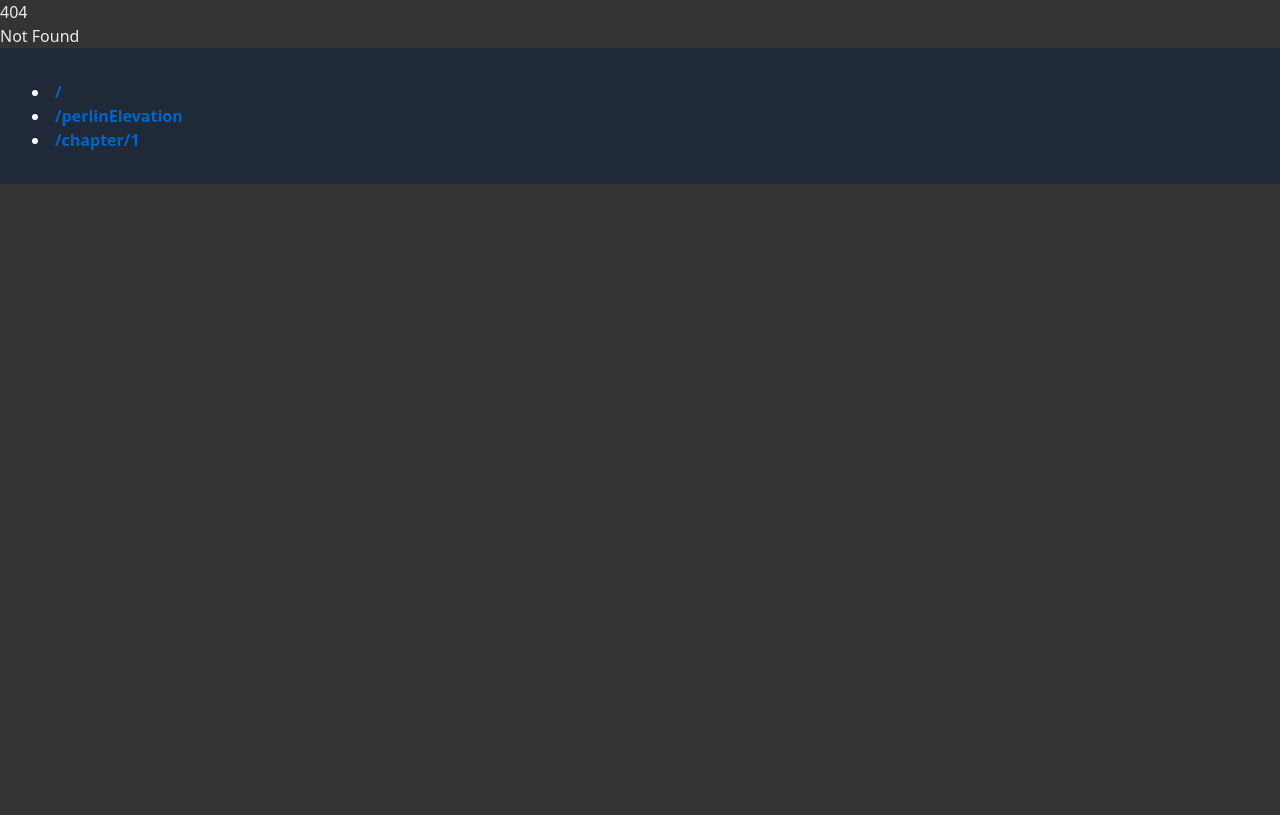
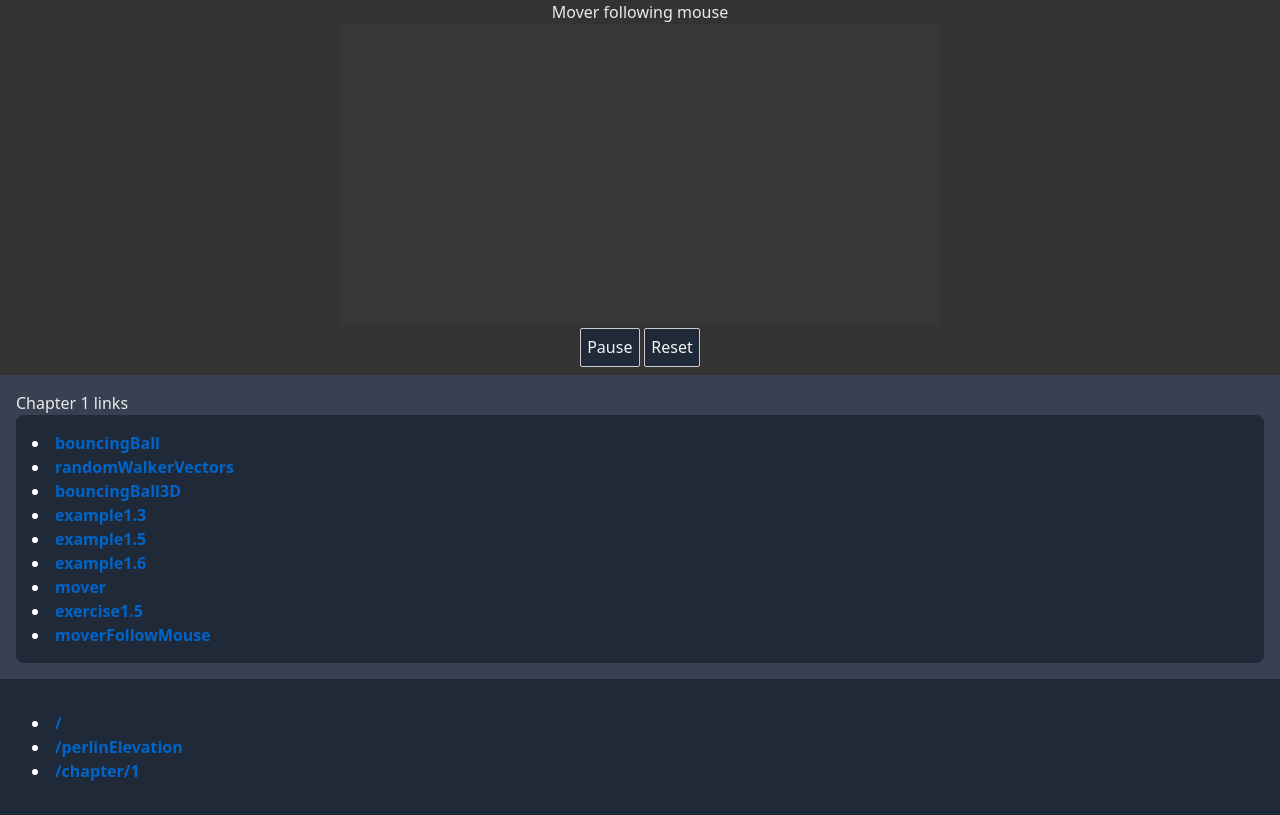
Before and after one commit to nonvenomous/nature-of-code-p5, a SvelteKit app: page /chapter/1/moverFollowMouse in a window 1280 px wide. Before the commit this address had no page. Built offline with nearby package versions, Linux system fonts and the light colour scheme.

Commit message:
Add moverFollowMouse example

```diff
--- a/src/routes/chapter/1/+layout.svelte
+++ b/src/routes/chapter/1/+layout.svelte
@@ -8,6 +8,7 @@
     'example1.6',
     'mover',
     'exercise1.5',
+    'moverFollowMouse',
   ] as const;
 </script>
 
--- /dev/null
+++ b/src/routes/chapter/1/moverFollowMouse/+page.svelte
@@ -0,0 +1,60 @@
+<script lang="ts">
+  import Sketch from '$lib/Sketch.svelte';
+  import p5 from 'p5';
+
+  const canvasWidth = 600;
+  const canvasHeight = 300;
+  const fps = 120;
+
+  class Mover {
+    position: p5.Vector;
+    velocity: p5.Vector;
+    acceleration: p5.Vector;
+    topSpeed: number;
+
+    constructor(p: p5) {
+      this.position = p.createVector(canvasWidth / 2, canvasHeight / 2);
+      this.velocity = p.createVector(0, 0);
+      this.acceleration = p.createVector();
+      this.topSpeed = 3;
+    }
+
+    update(p: p5) {
+      let mouse = p.createVector(p.mouseX, p.mouseY);
+
+      // direction
+      this.acceleration = p5.Vector.sub(mouse, this.position);
+      this.acceleration.setMag(0.03);
+
+      this.velocity.add(this.acceleration);
+      this.velocity.limit(this.topSpeed);
+      this.position.add(this.velocity);
+    }
+    show(p: p5) {
+      p.stroke(0);
+      p.fill(175);
+      p.circle(this.position.x, this.position.y, 48);
+    }
+  }
+
+  let mover: Mover;
+
+  function sketch(p: p5) {
+    p.setup = () => {
+      p.createCanvas(canvasWidth, canvasHeight);
+      p.frameRate(fps);
+      mover = new Mover(p);
+    };
+
+    p.draw = () => {
+      p.background(55);
+
+      mover.update(p);
+      mover.show(p);
+    };
+  }
+</script>
+
+<h2>Mover following mouse</h2>
+
+<Sketch sketchFunction={sketch} />
```
